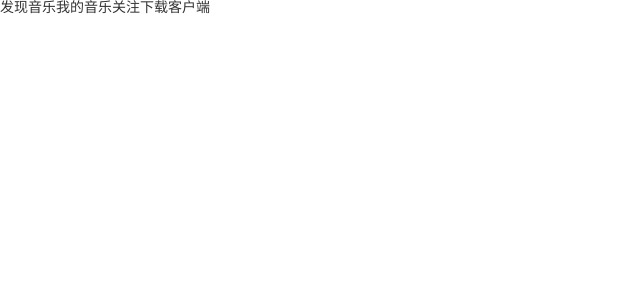
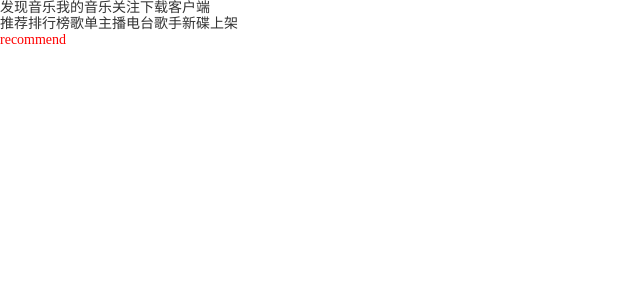
Before and after one commit to shyhhh/shy-music, a React (Create React App) app: page /#/discover/recommend in a window 1280 px wide. Before the commit this address had no page. Shown: the top 300 px of the page, without its empty margins (0-640 px from the left). Built offline with nearby package versions, Linux system fonts and the light colour scheme.

Commit message:
二级路由的创建和配置

```diff
--- a/src/router/index.tsx
+++ b/src/router/index.tsx
@@ -7,9 +7,28 @@ const Download = lazy(() => import('@/views/download'))
 const Mine = lazy(() => import('@/views/mine'))
 const Focus = lazy(() => import('@/views/focus'))
 
+const Album = lazy(() => import('@/views/discover/c-views/album'))
+const Artist = lazy(() => import('@/views/discover/c-views/artist'))
+const Djradio = lazy(() => import('@/views/discover/c-views/djradio'))
+const Ranking = lazy(() => import('@/views/discover/c-views/ranking'))
+const Recommend = lazy(() => import('@/views/discover/c-views/recommend'))
+const Songs = lazy(() => import('@/views/discover/c-views/songs'))
+
 export const routes: RouteObject[] = [
   { path: '/', element: <Navigate to={'/discover'} /> },
-  { path: '/discover', element: <Discover /> },
+  {
+    path: '/discover',
+    element: <Discover />,
+    children: [
+      { path: '/discover', element: <Navigate to={'/discover/recommend'} /> },
+      { path: '/discover/recommend', element: <Recommend /> },
+      { path: '/discover/ranking', element: <Ranking /> },
+      { path: '/discover/songs', element: <Songs /> },
+      { path: '/discover/djradio', element: <Djradio /> },
+      { path: '/discover/album', element: <Album /> },
+      { path: '/discover/artist', element: <Artist /> },
+    ]
+  },
   { path: '/download', element: <Download /> },
   { path: '/focus', element: <Focus /> },
   { path: '/mine', element: <Mine /> },
--- /dev/null
+++ b/src/views/discover/c-views/album/index.tsx
@@ -0,0 +1,9 @@
+import { memo } from 'react'
+
+const Album: React.FC = memo(() => {
+  return (
+    <div>Album</div>
+  )
+})
+
+export default Album
--- /dev/null
+++ b/src/views/discover/c-views/artist/index.tsx
@@ -0,0 +1,8 @@
+import { memo } from 'react'
+
+const Artist: React.FC = memo(() => {
+  return (
+    <div>Artist</div>
+  )
+})
+export default Artist
--- /dev/null
+++ b/src/views/discover/c-views/djradio/index.tsx
@@ -0,0 +1,9 @@
+import { memo } from 'react'
+
+const Djradio: React.FC = memo(() => {
+  return (
+    <div>Djradio</div>
+  )
+})
+
+export default Djradio
--- /dev/null
+++ b/src/views/discover/c-views/ranking/index.tsx
@@ -0,0 +1,9 @@
+import { memo } from 'react'
+
+const Ranking: React.FC = memo(() => {
+  return (
+    <div>Ranking</div>
+  )
+})
+
+export default Ranking
--- /dev/null
+++ b/src/views/discover/c-views/recommend/index.tsx
@@ -0,0 +1,11 @@
+import { memo } from 'react'
+
+const Recommend: React.FC = memo(() => {
+  return (
+    <div>
+      recommend
+    </div>
+  )
+})
+
+export default Recommend
--- /dev/null
+++ b/src/views/discover/c-views/songs/index.tsx
@@ -0,0 +1,9 @@
+import { memo } from 'react'
+
+const Songs: React.FC = memo(() => {
+  return (
+    <div>Songs</div>
+  )
+})
+
+export default Songs
--- a/src/views/discover/index.tsx
+++ b/src/views/discover/index.tsx
@@ -1,8 +1,19 @@
-import { memo } from 'react'
+import { Suspense, memo } from 'react'
+import { Link, Outlet } from 'react-router-dom'
 
 const Discover: React.FC = memo(() => {
   return (
-    <div>Discover</div>
+    <>
+      <Link to={'/discover/recommend'}>推荐</Link>
+      <Link to={'/discover/ranking'}>排行榜</Link>
+      <Link to={'/discover/songs'}>歌单</Link>
+      <Link to={'/discover/djradio'}>主播电台</Link>
+      <Link to={'/discover/artist'}>歌手</Link>
+      <Link to={'/discover/album'}>新碟上架</Link>
+      <Suspense fallback=''>
+        <Outlet />
+      </Suspense>
+    </>
   )
 })
 
```
